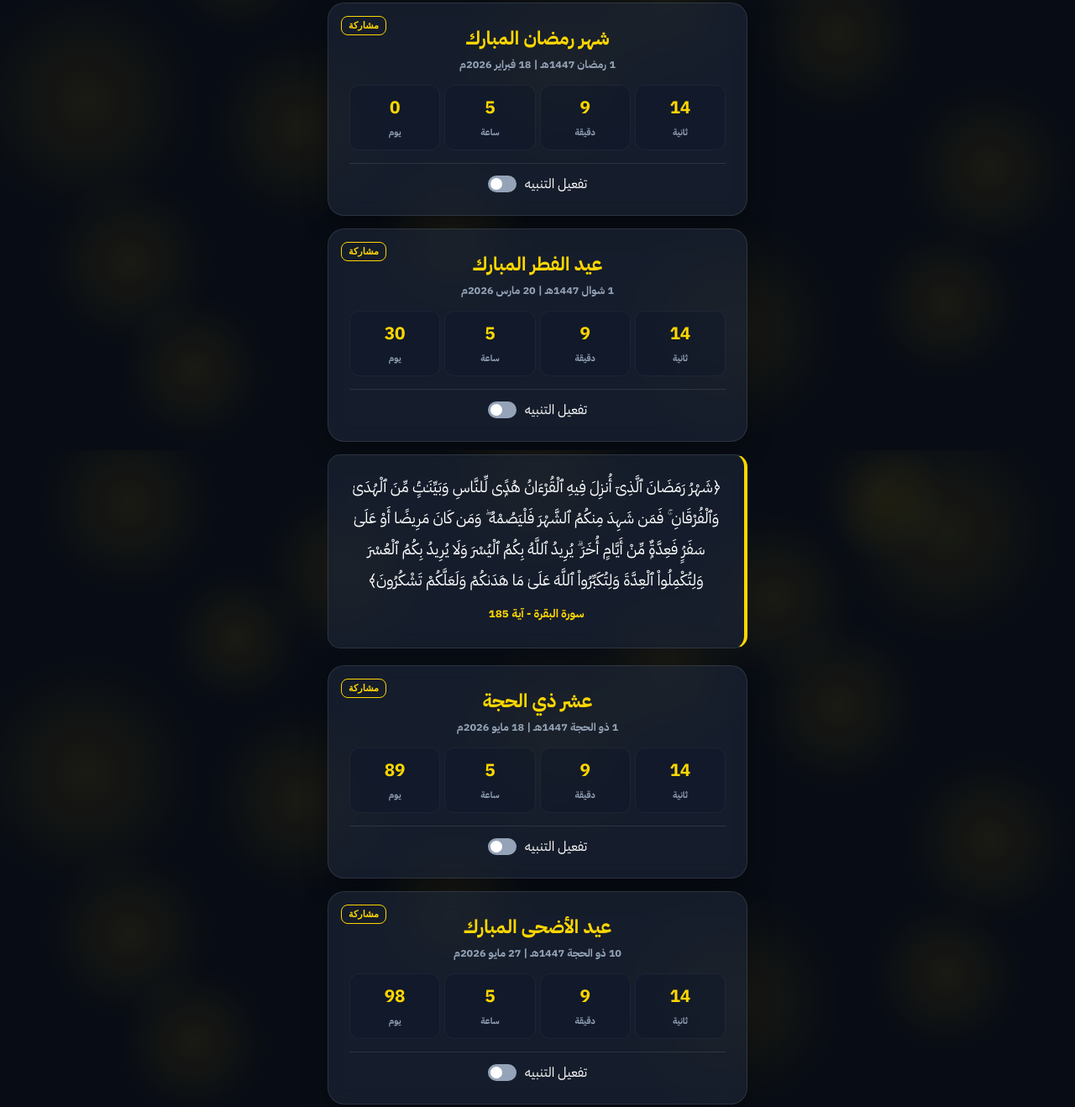
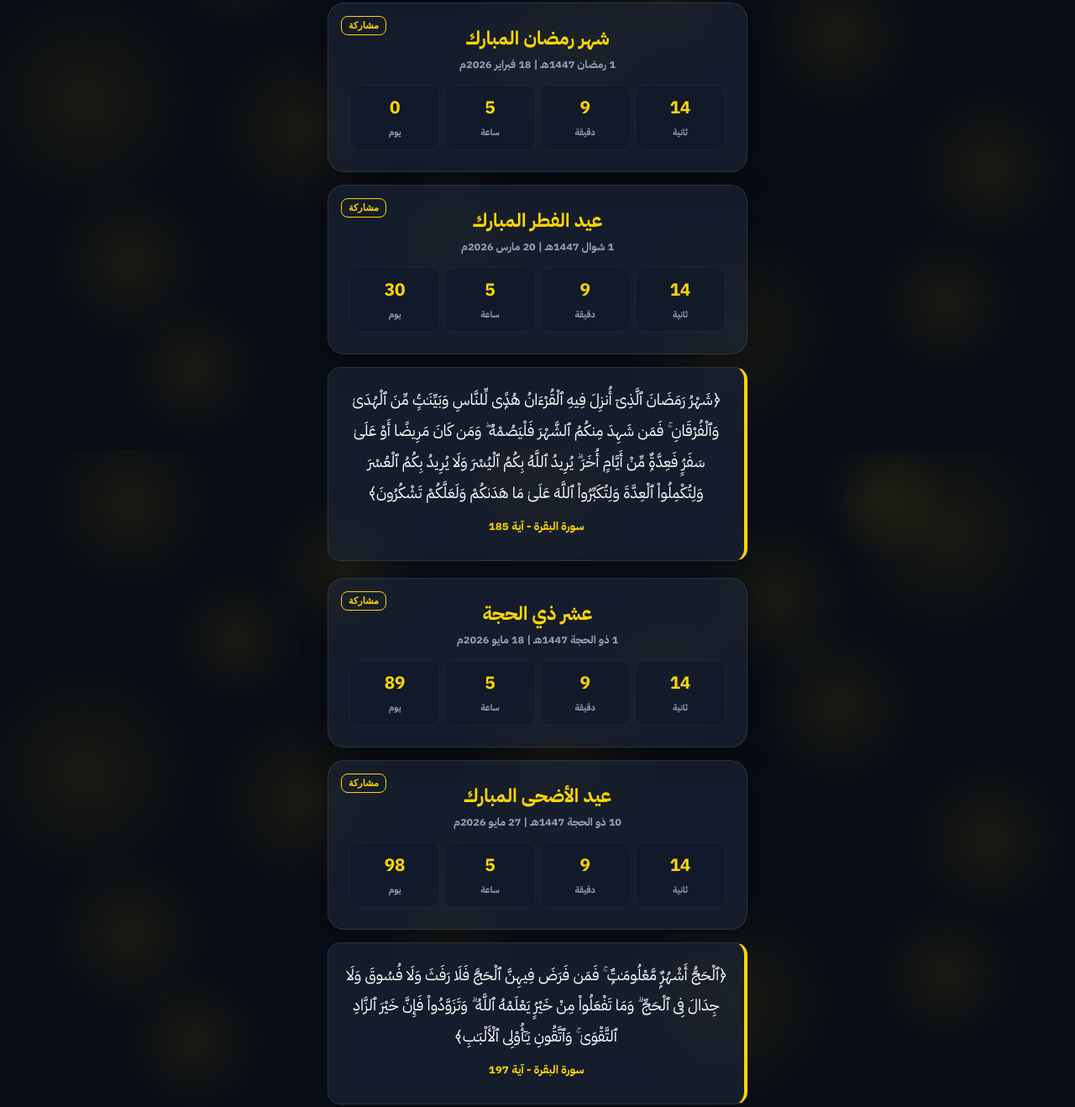
Before and after one commit to sdkd2039/residual, a website: page index.html in a window 1280 px wide. Shown: the part 264-1582 px from the top of the page at 84% size. Drawn offline with Linux system fonts and the light colour scheme.

Commit message:
Update index.html
Delete notifications function :(

```diff
--- a/index.html
+++ b/index.html
@@ -43,7 +43,6 @@
 
         body {
             background: var(--bg);
-            /* توزيع 18 نجمة كبيرة فريدة ثابتة في الخلفية */
             background-image:
                 radial-gradient(circle at 12% 8%, var(--star-color) 0%, transparent 8%),
                 radial-gradient(circle at 88% 12%, var(--star-color) 0%, transparent 10%),
@@ -123,14 +122,6 @@
         .eng-meaning { display: none; background: rgba(0,0,0,0.2); padding: 12px; border-radius: 8px; font-size: 0.85rem; color: var(--muted); line-height: 1.6; border-left: 3px solid var(--blue); margin-top: 10px; direction: ltr; text-align: left; }
         html[lang="en"] .eng-meaning { display: block; }
 
-        .notify-row { margin-top: 15px; display: flex; align-items: center; justify-content: center; gap: 10px; border-top: 1px solid rgba(255,255,255,0.1); padding-top: 12px; }
-        .switch { position: relative; width: 34px; height: 20px; }
-        .switch input { opacity: 0; width: 0; height: 0; }
-        .slider { position: absolute; cursor: pointer; inset: 0; background: #94a3b8; transition: .4s; border-radius: 34px; }
-        .slider:before { position: absolute; content: ""; height: 14px; width: 14px; left: 3px; bottom: 3px; background: white; transition: .4s; border-radius: 50%; }
-        input:checked + .slider { background: var(--blue); }
-        input:checked + .slider:before { transform: translateX(14px); }
-
         footer { margin-top: auto; padding: 40px 0 20px; text-align: center; width: 100%; max-width: 500px; border-top: 1px solid rgba(148, 163, 184, 0.1); }
         .rights { font-size: 0.8rem; color: var(--muted); margin-bottom: 10px; }
         .dev-link { color: var(--accent); text-decoration: none; font-weight: bold; display: inline-flex; align-items: center; gap: 5px; font-size: 0.9rem; }
@@ -139,7 +130,7 @@
 <body class="dark-mode">
 
     <div id="top-toast" class="toast-notification">
-        <span id="toast-icon">🔔</span>
+        <span id="toast-icon">📋</span>
         <span id="toast-text"></span>
     </div>
 
@@ -161,10 +152,6 @@
             <div class="box"><span class="num" id="m-ramadan">0</span><span class="label lb-m">دقيقة</span></div>
             <div class="box"><span class="num" id="s-ramadan">0</span><span class="label lb-s">ثانية</span></div>
         </div>
-        <div class="notify-row">
-            <span class="n-label">تفعيل التنبيه</span>
-            <label class="switch"><input type="checkbox" id="notif-sw-ramadan" onchange="toggleNotify('ramadan', this)"><span class="slider"></span></label>
-        </div>
     </div>
 
     <div class="card">
@@ -177,16 +164,12 @@
             <div class="box"><span class="num" id="m-eid1">0</span><span class="label lb-m">دقيقة</span></div>
             <div class="box"><span class="num" id="s-eid1">0</span><span class="label lb-s">ثانية</span></div>
         </div>
-        <div class="notify-row">
-            <span class="n-label">تفعيل التنبيه</span>
-            <label class="switch"><input type="checkbox" id="notif-sw-eid1" onchange="toggleNotify('eid1', this)"><span class="slider"></span></label>
-        </div>
     </div>
 
     <div class="verse-container">
         <span class="quran-text" dir="rtl">﴿شَهْرُ رَمَضَانَ ٱلَّذِىٓ أُنزِلَ فِيهِ ٱلْقُرْءَانُ هُدًۭى لِّلنَّاسِ وَبَيِّنَـٰتٍۢ مِّنَ ٱلْهُدَىٰ وَٱلْفُرْقَانِ ۚ فَمَن شَهِدَ مِنكُمُ ٱلشَّهْرَ فَلْيَصُمْهُ ۖ وَمَن كَانَ مَرِيضًا أَوْ عَلَىٰ سَفَرٍۢ فَعِدَّةٌۭ مِّنْ أَيَّامٍ أُخَرَ ۗ يُرِيدُ ٱللَّهُ بِكُمُ ٱلْيُسْرَ وَلَا يُرِيدُ بِكُمُ ٱلْعُسْرَ وَلِتُكْمِلُوا۟ ٱلْعِدَّةَ وَلِتُكَبِّرُوا۟ ٱللَّهَ عَلَىٰ مَا هَدَىٰكُمْ وَلَعَلَّكُمْ تَشْكُرُونَ﴾</span>
         <span class="verse-ref" id="ref-185">سورة البقرة - آية 185</span>
-        <div class="eng-meaning"><b>General Meaning:</b><br>The fasting prescribed for you is the month of Ramadan, the great month in which you have received from God a great favor, namely the Holy Quran, which contains guidance for your religious and worldly interests, clarifies the truth with the clearest explanation, distinguishes between right and wrong, guidance and misguidance, and identifies the people of happiness and the people of misery. This misconception is dispelled by the command to complete its prescribed number of days, and to thank God Almighty upon its completion for His guidance, facilitation, and clarification for His servants, and by reciting the Takbir (Allahu Akbar) upon its conclusion. This includes reciting the Takbir upon sighting the crescent moon of Shawwal until the conclusion of the Eid sermon.</div>
+        <div class="eng-meaning"><b>General Meaning:</b><br>The fasting prescribed for you is the month of Ramadan, the great month in which you have received from God a great favor, namely the Holy Quran, which contains guidance for your religious and worldly interests, clarifies the truth with the clearest explanation, distinguishes between right and wrong, guidance and misguidance, and identifies the people of happiness and the people of misery.</div>
     </div>
 
     <div class="card">
@@ -198,10 +181,6 @@
             <div class="box"><span class="num" id="h-hajj">0</span><span class="label lb-h">ساعة</span></div>
             <div class="box"><span class="num" id="m-hajj">0</span><span class="label lb-m">دقيقة</span></div>
             <div class="box"><span class="num" id="s-hajj">0</span><span class="label lb-s">ثانية</span></div>
-        </div>
-        <div class="notify-row">
-            <span class="n-label">تفعيل التنبيه</span>
-            <label class="switch"><input type="checkbox" id="notif-sw-hajj" onchange="toggleNotify('hajj', this)"><span class="slider"></span></label>
         </div>
     </div>
 
@@ -215,16 +194,11 @@
             <div class="box"><span class="num" id="m-eid2">0</span><span class="label lb-m">دقيقة</span></div>
             <div class="box"><span class="num" id="s-eid2">0</span><span class="label lb-s">ثانية</span></div>
         </div>
-        <div class="notify-row">
-            <span class="n-label">تفعيل التنبيه</span>
-            <label class="switch"><input type="checkbox" id="notif-sw-eid2" onchange="toggleNotify('eid2', this)"><span class="slider"></span></label>
-        </div>
     </div>
 
     <div class="verse-container">
         <span class="quran-text" dir="rtl">﴿ٱلْحَجُّ أَشْهُرٌۭ مَّعْلُومَـٰتٌۭ ۚ فَمَن فَرَضَ فِيهِنَّ ٱلْحَجَّ فَلَا رَفَثَ وَلَا فُسُوقَ وَلَا جِدَالَ فِى ٱلْحَجِّ ۗ وَمَا تَفْعَلُوا۟ مِنْ خَيْرٍۢ يَعْلَمْهُ ٱللَّهُ ۗ وَتَزَوَّدُوا۟ فَإِنَّ خَيْرَ ٱلزَّادِ ٱلتَّقْوَىٰ ۚ وَٱتَّقُونِ يَـٰٓأُو۟لِى ٱلْأَلْبَـٰبِ﴾</span>
         <span class="verse-ref" id="ref-197">سورة البقرة - آية 197</span>
-        <div class="eng-meaning"><b>General Meaning:</b><br>It is forbidden for the pilgrim to perform Hajj, and the pilgrim is prohibited from obscene language, immorality, and arguing, while being obligated to be pious and to adhere to acts of obedience.</div>
     </div>
 
     <footer>
@@ -237,10 +211,10 @@
 
 <script>
     const events = {
-        ramadan: { date: "2026-02-18T00:00:00+03:00", name: "شهر رمضان المبارك", en: "Holy Ramadan", emj: "🌒", duaAr: "اللهم تقبل الصيام والقيام وصالح الأعمال", duaEn: "O God, accept our fasting, prayers, and good deeds", dAr: "1 رمضان 1447هـ | 18 فبراير 2026م", dEn: "Ramadan 1, 1447 | Feb 18, 2026" },
-        eid1: { date: "2026-03-20T00:00:00+03:00", name: "عيد الفطر المبارك", en: "Eid al-Fitr", emj: "🎈", duaAr: "تقبل الله منا ومنكم", duaEn: "May God accept from us and from you", dAr: "1 شوال 1447هـ | 20 مارس 2026م", dEn: "Shawwal 1, 1447 | March 20, 2026" },
-        hajj: { date: "2026-05-18T00:00:00+03:00", name: "عشر ذي الحجة", en: "10 Days of Dhu al-Hijjah", emj: "🕋", duaAr: "اللهم اجعل لنا دعوة لا ترد", duaEn: "O Allah, grant us an accepted prayer", dAr: "1 ذو الحجة 1447هـ | 18 مايو 2026م", dEn: "Dhu al-Hijjah 1, 1447 | May 18, 2026" },
-        eid2: { date: "2026-05-27T00:00:00+03:00", name: "عيد الأضحى المبارك", en: "Eid al-Adha", emj: "🐑", duaAr: "كل عام وأنتم بخير", duaEn: "Eid Mubarak to you all", dAr: "10 ذو الحجة 1447هـ | 27 مايو 2026م", dEn: "Dhu al-Hijjah 10, 1447 | May 27, 2026" }
+        ramadan: { date: "2026-02-18T00:00:00+03:00", name: "شهر رمضان المبارك", en: "Holy Ramadan", emj: "🌒", duaAr: "اللهم تقبل الصيام والقيام وصالح الأعمال", duaEn: "O God, accept our fasting, prayers, and good deeds" },
+        eid1: { date: "2026-03-20T00:00:00+03:00", name: "عيد الفطر المبارك", en: "Eid al-Fitr", emj: "🎈", duaAr: "تقبل الله منا ومنكم", duaEn: "May God accept from us and from you" },
+        hajj: { date: "2026-05-18T00:00:00+03:00", name: "عشر ذي الحجة", en: "10 Days of Dhu al-Hijjah", emj: "🕋", duaAr: "اللهم اجعل لنا دعوة لا ترد", duaEn: "O Allah, grant us an accepted prayer" },
+        eid2: { date: "2026-05-27T00:00:00+03:00", name: "عيد الأضحى المبارك", en: "Eid al-Adha", emj: "🐑", duaAr: "كل عام وأنتم بخير", duaEn: "Eid Mubarak to you all" }
     };
 
     function updateTimers() {
@@ -255,28 +229,6 @@
         });
     }
     setInterval(updateTimers, 1000);
-
-async function toggleNotify(key, el) {
-    const isAr = document.getElementById('app-html').dir === "rtl";
-    if (el.checked) {
-        const perm = await Notification.requestPermission();
-        if (perm === "granted") {
-            localStorage.setItem('notif_' + key, 'true');
-            showToast(isAr ? "تم تفعيل التنبيه" : "Alert Activated", "✅");
-
-            // إضافة تنبيه تجريبي يظهر فوراً للتأكد من العمل
-            new Notification(events[key].name, {
-                body: isAr ? "تم تفعيل التنبيه بنجاح لمتابعة العداد" : "Notifications enabled",
-                icon: "https://i.ibb.co/fzPfcMp0/small-logo.png"
-            });
-        } else {
-            el.checked = false;
-            showToast(isAr ? "يرجى تفعيل الإشعارات" : "Enable Notifications", "⚠️");
-        }
-    } else {
-        localStorage.setItem('notif_' + key, 'false');
-    }
-}
 
     function showToast(msg, icon) {
         const toast = document.getElementById('top-toast');
@@ -323,37 +275,24 @@ async function toggleNotify(key, el) {
         html.lang = lang;
         document.getElementById('lang-btn').innerText = isEn ? "عربي" : "English";
         document.getElementById('main-title-text').innerText = isEn ? "Residual" : "المتبقي";
-        Object.keys(events).forEach((key, i) => {
-            document.getElementById(`t-${key}`).innerText = isEn ? events[key].en : events[key].name;
-            document.getElementById(`d-info${i+1}`).innerText = isEn ? events[key].dEn : events[key].dAr;
-        });
+
+        document.getElementById('t-ramadan').innerText = isEn ? events.ramadan.en : events.ramadan.name;
+        document.getElementById('t-eid1').innerText = isEn ? events.eid1.en : events.eid1.name;
+        document.getElementById('t-hajj').innerText = isEn ? events.hajj.en : events.hajj.name;
+        document.getElementById('t-eid2').innerText = isEn ? events.eid2.en : events.eid2.name;
+
         document.querySelectorAll('.lb-d').forEach(el => el.innerText = isEn ? "Days" : "يوم");
-        document.querySelectorAll('.lb-h').forEach(el => el.innerText = isEn ? "Hrs" : "ساعة");
-        document.querySelectorAll('.lb-m').forEach(el => el.innerText = isEn ? "Min" : "دقيقة");
-        document.querySelectorAll('.lb-s').forEach(el => el.innerText = isEn ? "Sec" : "ثانية");
-        document.querySelectorAll('.n-label').forEach(el => el.innerText = isEn ? "Enable Alert" : "تفعيل التنبيه");
-        document.querySelectorAll('.share-btn').forEach(el => el.innerText = isEn ? "Share" : "مشاركة");
+        document.querySelectorAll('.lb-h').forEach(el => el.innerText = isEn ? "Hours" : "ساعة");
+        document.querySelectorAll('.lb-m').forEach(el => el.innerText = isEn ? "Mins" : "دقيقة");
+        document.querySelectorAll('.lb-s').forEach(el => el.innerText = isEn ? "Secs" : "ثانية");
     }
 
     window.onload = () => {
+        const savedTheme = localStorage.getItem('theme');
+        if (savedTheme === 'light') document.body.classList.add('light-mode');
         applyLang(localStorage.getItem('lang') || "ar");
-        if (localStorage.getItem('theme') === 'light') document.body.classList.add('light-mode');
-
-        Object.keys(events).forEach(key => {
-            if (localStorage.getItem('notif_' + key) === 'true') {
-                const sw = document.getElementById('notif-sw-' + key);
-                if (sw) sw.checked = true;
-            }
-        });
         updateTimers();
     };
-
-    if ('serviceWorker' in navigator) {
-        navigator.serviceWorker.register('sw.js').then(reg => {
-            console.log('تم تسجيل المحرك بنجاح');
-        });
-    }
 </script>
-
 </body>
 </html>
```
